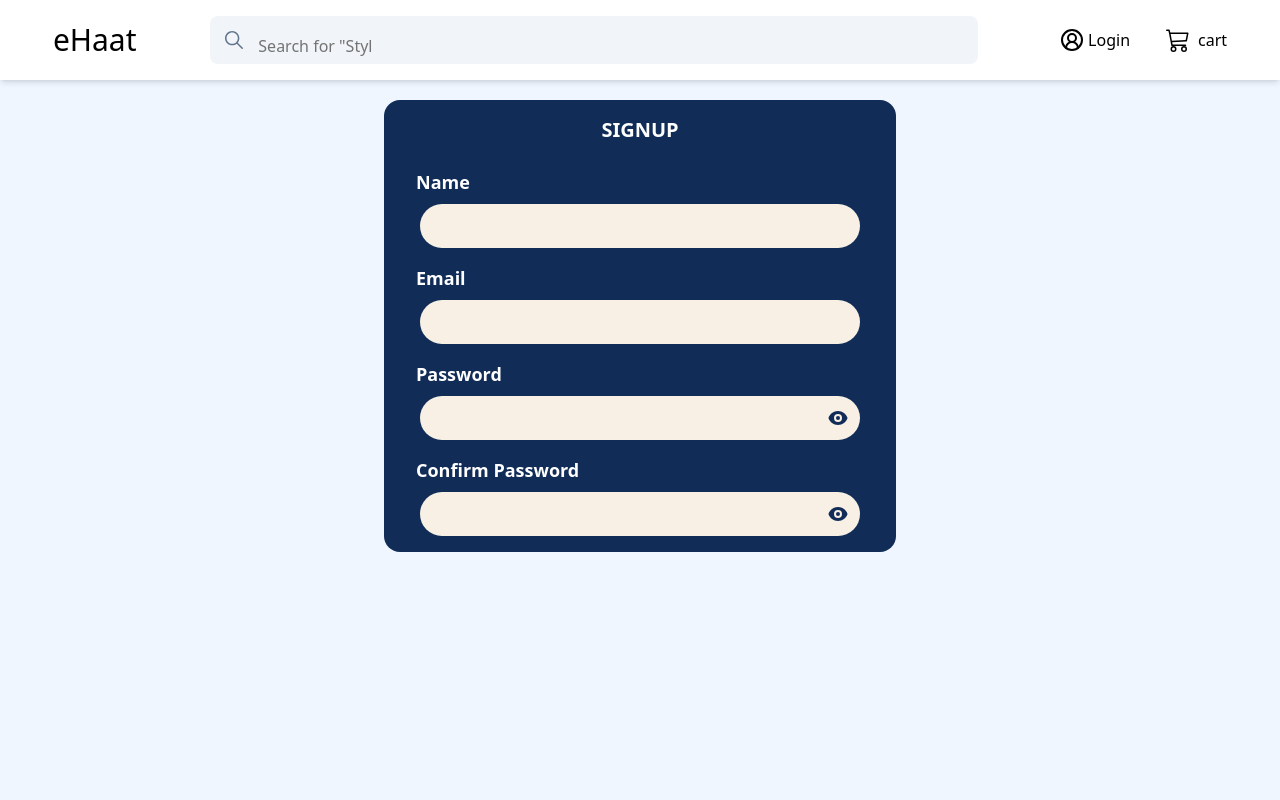
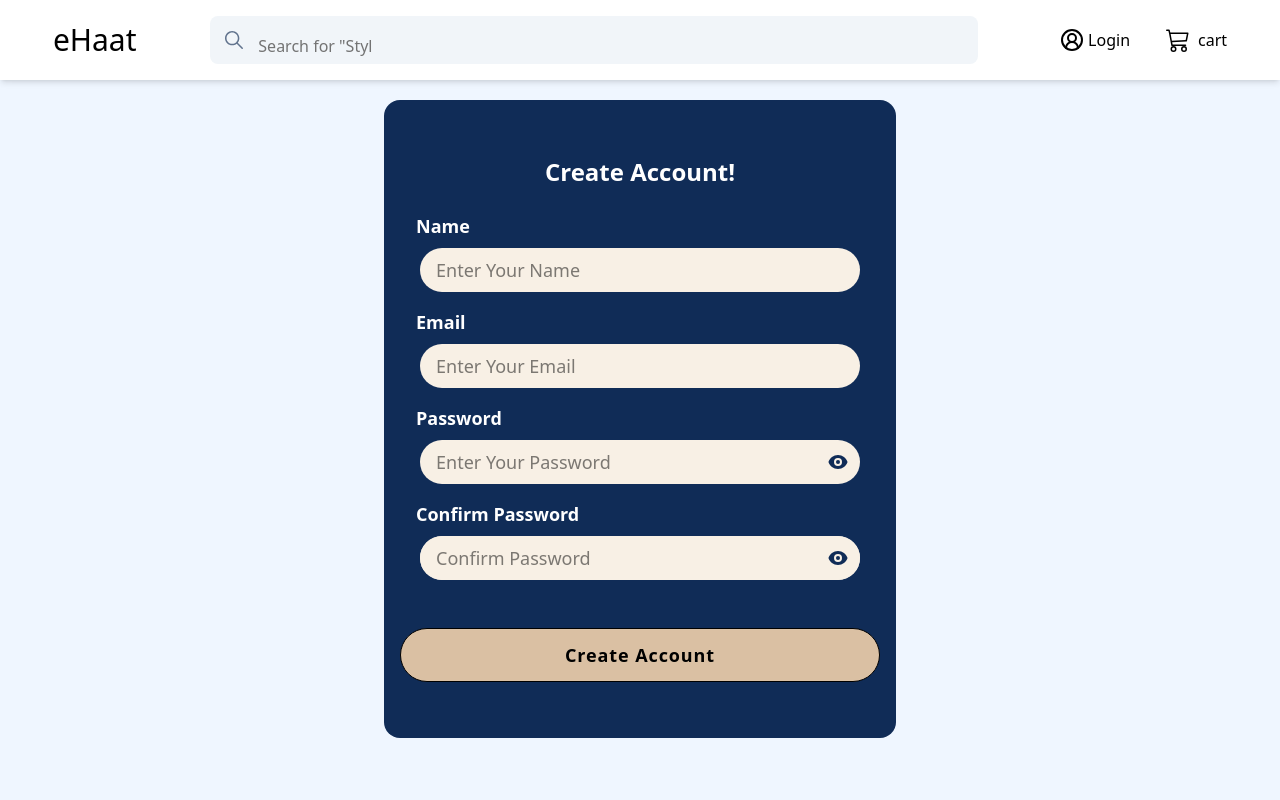
Before and after one commit to keshavjha-tech/e-haat, a React (Vite) app in the folder client/: page /register in a window 1280 px wide. Shown: the top 800 px of the page. Built offline with nearby package versions, Linux system fonts and the light colour scheme.

Commit message:
signup page created

```diff
--- a/client/src/pages/Register.jsx
+++ b/client/src/pages/Register.jsx
@@ -9,7 +9,7 @@ function Register() {
     confirmPassword: "",
   });
 
-   const [showPassword, setShowPassword] = useState(false);
+  // const [showPassword, setShowPassword] = useState(false);
   // const [showConfirmPassword, setShowConfirmPassword] = useState(false);
 
   const [visibility, setVisibility] = useState({
@@ -35,14 +35,22 @@ const toggleVisibility = (show) => {
     });
   };
 
+  const submitHandler = (e) =>{
+   e.preventDefault();
+
+   if(password !== confirmPassword){
+
+   }
+  }
+
   return (
-    <section className="container w-full mx-auto px-4 items-center">
+    <section className="container w-full mx-auto px-4 items-center ">
       <div className="bg-Sapphire-Blue my-5 w-full max-w-lg mx-auto rounded-2xl p-4">
-        <p className="text-white flex items-center justify-center text-xl font-semibold">
-          SIGNUP
+        <p className="text-white flex items-center justify-center mt-10 text-2xl font-bold">
+          Create Account!
         </p>
 
-        <form action="" className="mt-6 grid gap-4 text-lg">
+        <form onSubmit={submitHandler} className="mt-6 grid gap-4 text-lg">
           {/* Name */}
           <div className="grid gap-2">
             <label htmlFor="name" className="text-white font-bold ml-4">
@@ -56,6 +64,7 @@ const toggleVisibility = (show) => {
               name="name"
               value={formData.name}
               onChange={changeHandler}
+              placeholder="Enter Your Name"
             />
           </div>
 
@@ -71,6 +80,7 @@ const toggleVisibility = (show) => {
               name="email"
               value={formData.email}
               onChange={changeHandler}
+              placeholder="Enter Your Email"
             />
           </div>
 
@@ -83,10 +93,11 @@ const toggleVisibility = (show) => {
               <input
                 type={visibility.password ? "text" : "password"}
                 id="password"
-                className="rounded-full py-2 px-4 focus:outline-none"
+                className="rounded-full w-full py-2 px-4 focus:outline-none"
                 name="password"
                 value={formData.password}
                 onChange={changeHandler}
+                placeholder="Enter Your Password"
               />
               <button
                 type="button"
@@ -114,10 +125,12 @@ const toggleVisibility = (show) => {
               <input
                 type={visibility.confirmPassword ? "text" : "password"}
                 id="confirmPassword"
-              className="bg-linen rounded-full py-2 px-4 mx-5 focus:outline-none"
+                className="bg-linen rounded-full w-full py-2 px-4  focus:outline-none"
                 name="confirmPassword"
                 value={formData.confirmPassword}
-              onChange={changeHandler} />
+                onChange={changeHandler}
+                placeholder="Confirm Password"
+              />
 
               <button
                 type="button"
@@ -132,6 +145,10 @@ const toggleVisibility = (show) => {
               </button>
             </div>
           </div>
+
+          <button className="border rounded-full bg-sand py-3 font-semibold my-8  text-black mb-10 tracking-wider">
+            Create Account
+          </button>
         </form>
       </div>
     </section>
```
Lines whose indentation alone changed are shown as unchanged.
